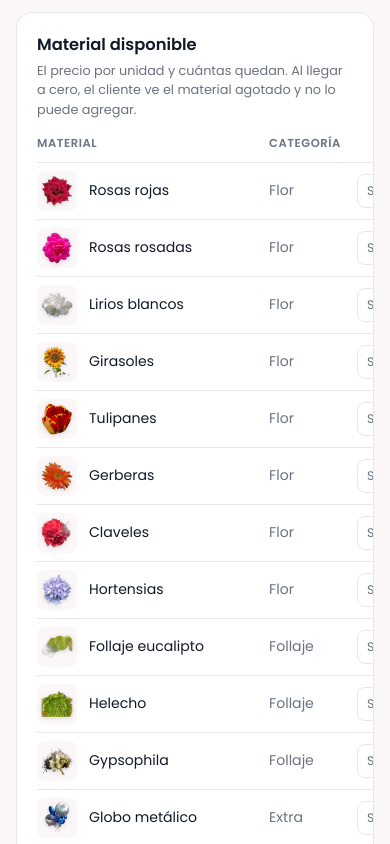
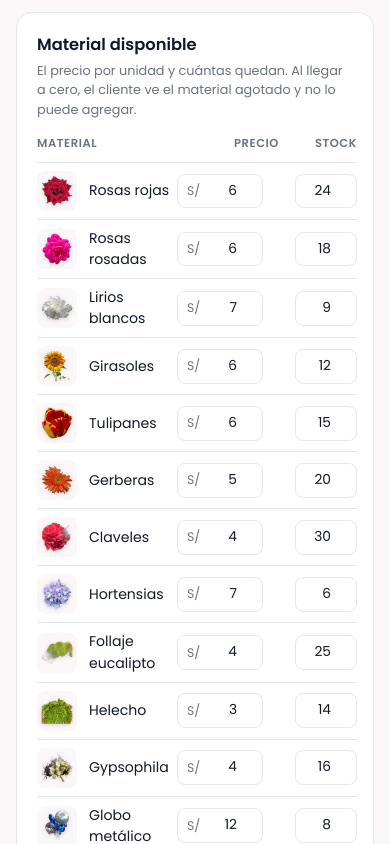
Before and after one commit to kasbsquall/undetalle-bundle, a React (Vite) app: page /#/configurador in a window 390 px wide. Shown: the part 1300-2144 px from the top of the page. Built offline with nearby package versions, Linux system fonts and the light colour scheme.

Commit message:
fix: la tabla de material entra en pantalla de movil
El precio quedaba fuera del borde derecho, que es justo la columna que se viene
a tocar. Se oculta la categoria en pantallas chicas (el material ya va agrupado
por tipo) y se estrechan los campos.

```diff
--- a/src/paginas/Configurador.tsx
+++ b/src/paginas/Configurador.tsx
@@ -192,13 +192,13 @@ export default function Configurador() {
           </p>
 
           <div className="overflow-x-auto -mx-5 px-5">
-            <table className="w-full text-[.88rem] min-w-[560px]">
+            <table className="w-full text-[.88rem] min-w-[320px] sm:min-w-[560px]">
               <thead>
                 <tr className="text-[.72rem] uppercase tracking-[.05em] text-texto-suave">
                   <th className="text-left font-semibold pb-2.5">Material</th>
-                  <th className="text-left font-semibold pb-2.5">Categoría</th>
-                  <th className="text-right font-semibold pb-2.5 w-[120px]">Precio</th>
-                  <th className="text-right font-semibold pb-2.5 w-[120px]">Stock</th>
+                  <th className="hidden sm:table-cell text-left font-semibold pb-2.5">Categoría</th>
+                  <th className="text-right font-semibold pb-2.5 w-[102px] sm:w-[120px]">Precio</th>
+                  <th className="text-right font-semibold pb-2.5 w-[78px] sm:w-[120px]">Stock</th>
                 </tr>
               </thead>
               <tbody>
@@ -212,12 +212,12 @@ export default function Configurador() {
                         <span>{a.nombre}</span>
                       </div>
                     </td>
-                    <td className="py-2 text-texto-suave capitalize">{a.categoria}</td>
+                    <td className="hidden sm:table-cell py-2 text-texto-suave capitalize">{a.categoria}</td>
                     <td className="py-2 text-right">
                       <Numero
                         valor={a.precio}
                         prefijo="S/"
-                        ancho="w-[104px]"
+                        ancho="w-[86px] sm:w-[104px]"
                         onChange={(n) => c.editarArticulo(a.id, { precio: n })}
                       />
                     </td>
@@ -228,7 +228,7 @@ export default function Configurador() {
                         )}
                         <Numero
                           valor={a.stock}
-                          ancho="w-[76px]"
+                          ancho="w-[62px] sm:w-[76px]"
                           onChange={(n) => c.editarArticulo(a.id, { stock: n })}
                         />
                       </div>
```
